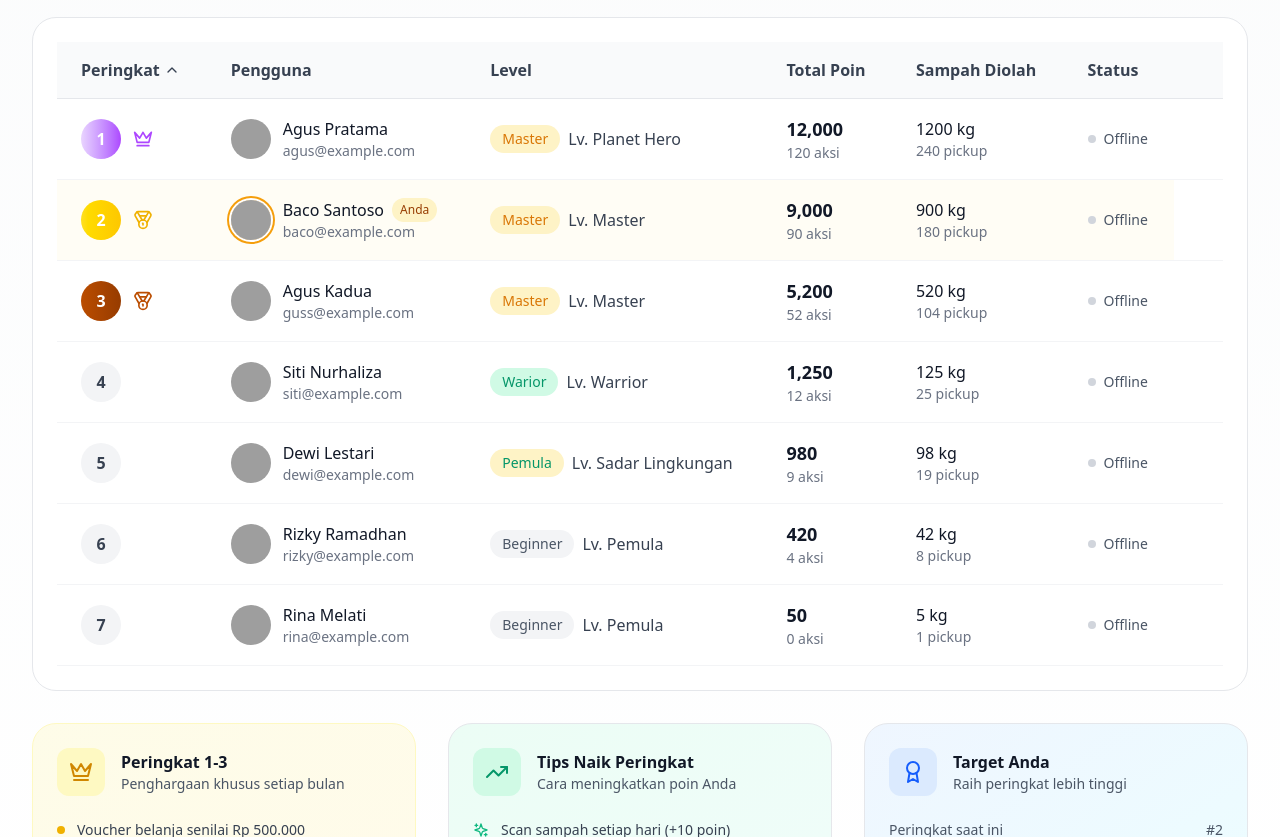
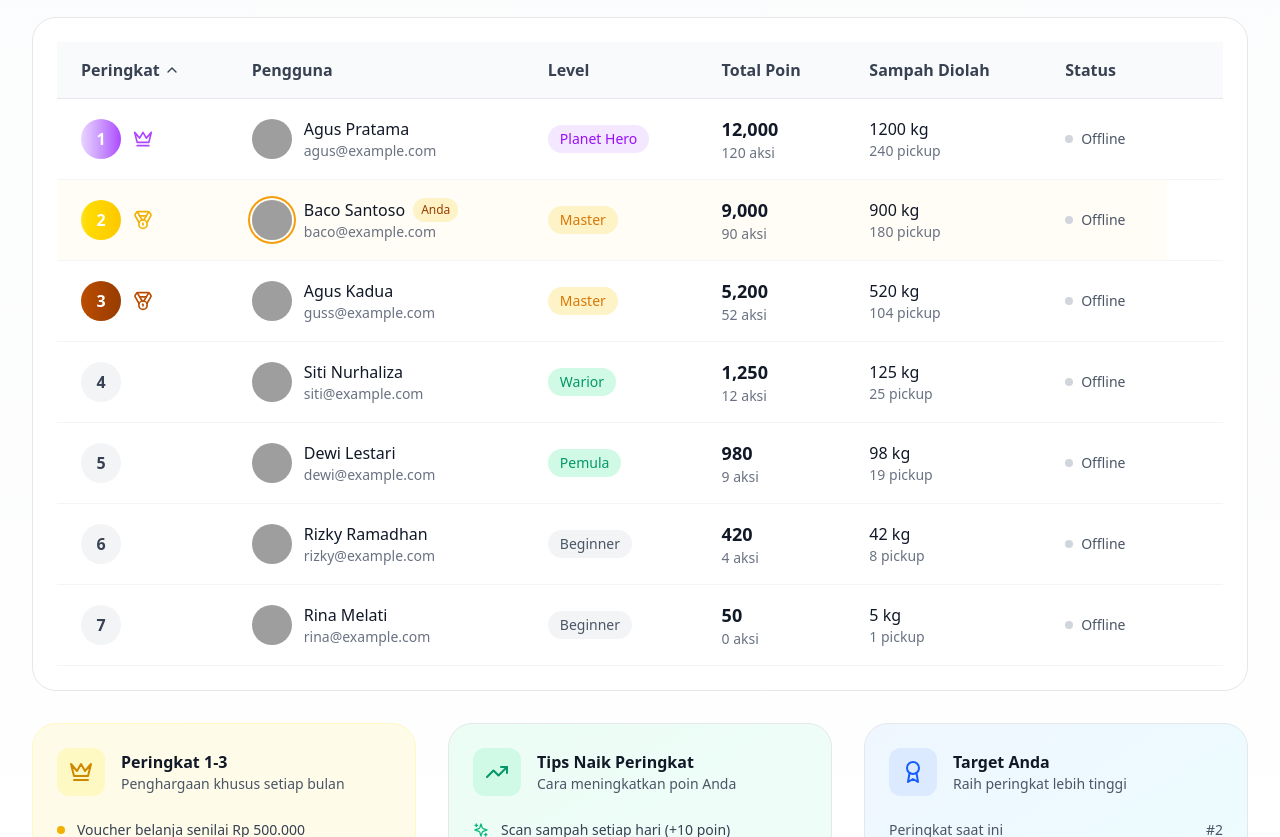
Before and after one commit to alfhiandisaputra/sipakatau, a React (Vite) app: page /leaderboard in a window 1280 px wide. Shown: the part 720-1557 px from the top of the page. Built offline with nearby package versions, Linux system fonts and the light colour scheme; sample sign-in values are in the browser's storage; grey boxes are pictures that could not be loaded.

Commit message:
refactor: penyempurnaan leaderboard dan scanner

```diff
--- a/src/components/features/leaderboard/LeaderboardHeader.jsx
+++ b/src/components/features/leaderboard/LeaderboardHeader.jsx
@@ -9,7 +9,6 @@ export default function LeaderboardHeader({
   formatNumber,
   onBack
 }) {
-  // Bagian userTier dihapus karena info tier tidak lagi ditampilkan
 
   return (
     <div className="bg-linear-to-r from-amber-500 via-orange-500 to-yellow-500">
@@ -48,16 +47,14 @@ export default function LeaderboardHeader({
 
           {/* Section: User Rank Card */}
           <div className="w-full md:w-auto bg-white/20 backdrop-blur-xl rounded-2xl p-5 md:p-6 border border-white/30 min-w-full md:min-w-[320px] shadow-xl">
-            {/* Upper Part: Rank & Info */}
             <div className="flex items-center justify-between mb-6">
               <div className="flex items-center gap-3">
-                {/* Menggunakan bg default putih transparan karena userTier.bg dihapus */}
                 <div className="p-2.5 bg-white/80 rounded-xl shadow-inner">
                   {getRankIcon(userRank || 0)}
                 </div>
                 <div className="text-left">
                   <h3 className="font-bold text-white text-sm md:text-base">Peringkat Anda</h3>
-                  <p className="text-xs md:text-sm opacity-80 truncate max-w-[120px]">{currentUser.name}</p>
+                  <p className="text-xs md:text-sm opacity-80 truncate max-w-30">{currentUser.name}</p>
                 </div>
               </div>
               <div className="text-right">
@@ -68,7 +65,6 @@ export default function LeaderboardHeader({
               </div>
             </div>
 
-            {/* Lower Part: Stats Grid - Sekarang hanya 2 kolom agar seimbang */}
             <div className="grid grid-cols-2 gap-2 border-t border-white/10 pt-4">
               <div className="text-center md:text-left text-white border-r border-white/10">
                 <div className="text-[10px] md:text-xs opacity-70 uppercase font-medium">Poin</div>
--- a/src/components/features/leaderboard/LeaderboardRow.jsx
+++ b/src/components/features/leaderboard/LeaderboardRow.jsx
@@ -63,7 +63,6 @@ const LeaderboardRow = ({
           <div className={`px-3 py-1 rounded-full text-sm font-medium ${tier.bg} ${tier.color}`}>
             {tier.name}
           </div>
-          <div className="text-gray-700 font-medium">Lv. {user.level || 1}</div>
         </div>
       </td>
 
--- a/src/components/features/leaderboard/SortIcon.jsx
+++ b/src/components/features/leaderboard/SortIcon.jsx
@@ -2,7 +2,6 @@
 import { ChevronUp, ChevronDown } from 'lucide-react';
 import React from 'react';
 
-// Komponen terpisah untuk icon sort
 const SortIcon = ({ column, sortBy, sortOrder }) => {
   if (sortBy !== column) return null;
 
@@ -13,5 +12,4 @@ const SortIcon = ({ column, sortBy, sortOrder }) => {
   );
 };
 
-// Tambahkan React.memo untuk optimasi
 export default React.memo(SortIcon);
--- a/src/components/features/profile/ProfileHeader.jsx
+++ b/src/components/features/profile/ProfileHeader.jsx
@@ -68,7 +68,6 @@ const ProfileHeader = ({ user, onBack}) => {
             </div>
           </div>
 
-          {/* Right Section - Actions */}
           <div className="flex flex-wrap gap-3">
             <Button
               variant="outline"
--- a/src/components/features/scanner/ScannerResults.jsx
+++ b/src/components/features/scanner/ScannerResults.jsx
@@ -21,7 +21,7 @@ const ScannerResults = ({
     );
   }
 
-  if (!detectedWaste) {
+  if (detectedWaste?.isError) {
     return (
       <div className="rounded-3xl p-8 bg-linear-to-br from-red-50 to-orange-50 border border-red-100">
         <div className="flex items-center gap-4 mb-6">
@@ -30,7 +30,7 @@ const ScannerResults = ({
           </div>
           <div>
             <h3 className="text-2xl font-bold text-gray-900">Tidak Terdeteksi</h3>
-            <p className="text-gray-600">Sistem tidak dapat mengidentifikasi sampah</p>
+            <p className="text-gray-600">{detectedWaste.message}</p>
           </div>
         </div>
 
@@ -64,6 +64,9 @@ const ScannerResults = ({
     );
   }
 
+  if (!detectedWaste || !detectedWaste.name) {
+    return null;
+  }
   const wasteType = WASTE_TYPES[detectedWaste.type] || WASTE_TYPES.PLASTIC;
 
   return (
--- a/src/pages/ScannerPage.jsx
+++ b/src/pages/ScannerPage.jsx
@@ -41,6 +41,9 @@ export default function Scanner() {
   setIsScanning(false);
   setIsAnalyzing(true);
 
+  setScannedResult(null);
+  setShowManualSelect(false);
+
   setTimeout(() => {
     const random = Math.random();
     if (random > 0.3) {
@@ -57,7 +60,10 @@ export default function Scanner() {
         timestamp: new Date().toISOString()
       }, ...prev.slice(0, 4)]);
     } else {
-        setScannedResult(null);
+      setScannedResult({
+        isError: true,
+        message: "Tidak dapat mengidentifikasi sampah"
+      });
     }
     setIsAnalyzing(false);
   }, 2000);
@@ -71,6 +77,7 @@ export default function Scanner() {
 
   const handleManualSelect = () => {
   setShowManualSelect(true);
+  setScannedResult(null);
 };
 
   const handleWasteTypeSelect = (type) => {
--- a/src/utils/AuthHelpers.jsx
+++ b/src/utils/AuthHelpers.jsx
@@ -23,14 +23,14 @@ export const getUserLevelBadge = (level) => {
     'Pemula': { color: 'bg-gray-100 text-gray-800', label: 'Pemula' },
     'Sadar Lingkungan': { color: 'bg-green-100 text-green-800', label: 'Sadar Lingkungan' },
     'Warrior': { color: 'bg-blue-100 text-blue-800', label: 'Warrior' },
-    'Master': { color: 'bg-purple-100 text-purple-800', label: 'Master' }
+    'Master': { color: 'bg-purple-100 text-purple-800', label: 'Master' },
+    'Planet Hero': { color: 'bg-purple-100 text-purple-800', label: 'Planet Hero' }
   };
 
   return badges[level] || badges['Pemula'];
 };
 
 export const getRankFromPoints = (points, userList = mockUsers) => {
-  // Sort users by points descending
   const sortedUsers = [...userList].sort((a, b) => b.points - a.points);
   const rank = sortedUsers.findIndex(u => u.points <= points) + 1;
   return rank || sortedUsers.length + 1;
@@ -41,7 +41,8 @@ export const calculateLevelProgress = (points, level) => {
     'Pemula': 0,
     'Sadar Lingkungan': 500,
     'Warrior': 1000,
-    'Master': 5000
+    'Master': 5000,
+    'Planet Hero': 10000
   };
 
   const currentThreshold = levelThresholds[level] || 0;
@@ -56,10 +57,11 @@ export const calculateLevelProgress = (points, level) => {
 
 export const getNextLevelThreshold = (level) => {
   const thresholds = {
-    'Pemula': 500,
-    'Sadar Lingkungan': 1000,
-    'Warrior': 5000,
-    'Master': 10000
+    'Pemula': 0,
+    'Sadar Lingkungan': 500,
+    'Warrior': 1000,
+    'Master': 5000,
+    'Planet Hero': 10000
   };
 
   return thresholds[level] || 500;
--- a/src/utils/LeaderboardUtils.jsx
+++ b/src/utils/LeaderboardUtils.jsx
@@ -20,10 +20,10 @@ export const getRankIcon = (rank) => {
 };
 
 export const getTier = (points) => {
+  if (points >= 10000) return { name: 'Planet Hero', color: 'text-purple-600', bg: 'bg-purple-100' };
   if (points >= 5000) return { name: 'Master', color: 'text-amber-600', bg: 'bg-amber-100' };
-  if (points >= 10000) return { name: 'Planet Hero', color: 'text-purple-600', bg: 'bg-purple-100' };
   if (points >= 1000) return { name: 'Warior', color: 'text-emerald-600', bg: 'bg-emerald-100' };
-  if (points >= 500) return { name: 'Pemula', color: 'text-emerald-600', bg: 'bg-amber-100' };
+  if (points >= 500) return { name: 'Pemula', color: 'text-emerald-600', bg: 'bg-emerald-100' };
   return { name: 'Beginner', color: 'text-gray-600', bg: 'bg-gray-100' };
 };
 
```
Lines whose indentation alone changed are shown as unchanged.
